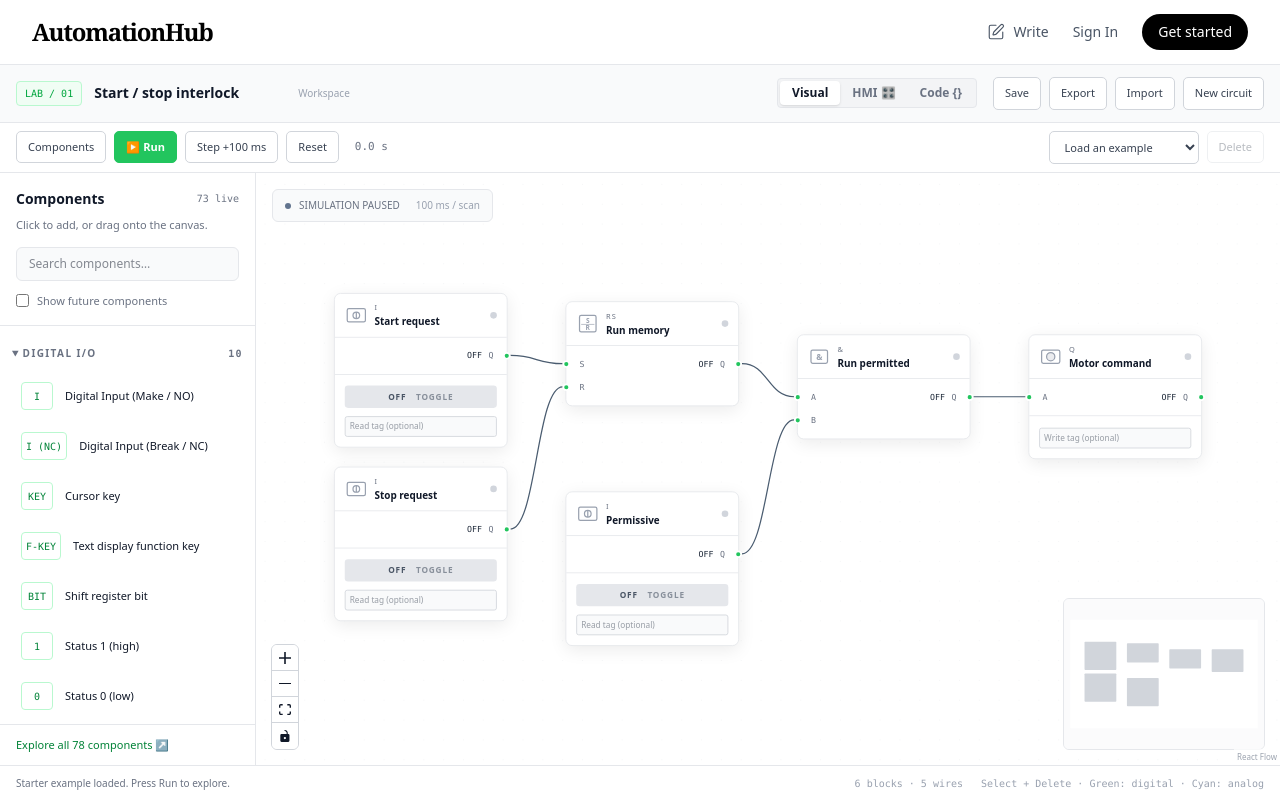
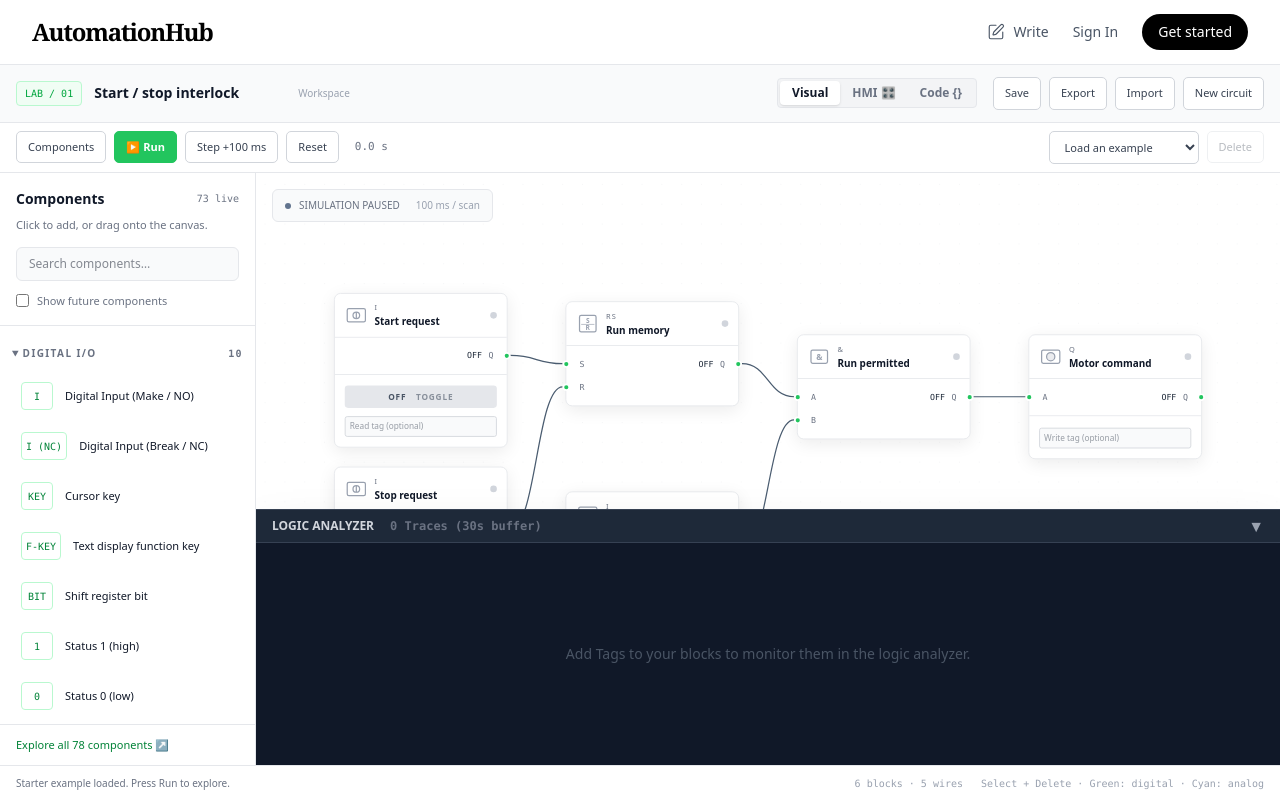
Before and after one commit to Aureum21/industrial_automation, a Next.js app: page /lab in a window 1280 px wide. Built offline with nearby package versions, Linux system fonts and the light colour scheme.

Commit message:
feat: add time-travel logic analyzer oscilloscope

```diff
--- a/src/components/lab/LabWorkspace.tsx
+++ b/src/components/lab/LabWorkspace.tsx
@@ -13,6 +13,7 @@ import type { BlockType, CircuitBlock, CircuitConnection, CircuitDocument, Param
 import Sidebar from '@/components/Sidebar';
 import CircuitNode, { type CircuitFlowNode } from './CircuitNode';
 import HmiCanvas from './HmiCanvas';
+import Oscilloscope from './oscilloscope/Oscilloscope';
 
 const nodeTypes = { circuit: CircuitNode };
 const toWire = (connection: Connection, id: string): CircuitConnection => ({ id, fromBlockId: connection.source, fromPin: connection.sourceHandle ?? '', toBlockId: connection.target, toPin: connection.targetHandle ?? '' });
@@ -32,16 +33,25 @@ function Workspace() {
   const [dslCode, setDslCode] = useState('');
   const [widgets, setWidgets] = useState<HmiWidget[]>([]);
   const [pending, setPending] = useState<{ document: CircuitDocument; label: string } | null>(null);
+  const [timeScrub, setTimeScrub] = useState<number | null>(null);
   const fileRef = useRef<HTMLInputElement>(null);
   const { screenToFlowPosition, fitView } = useReactFlow<CircuitFlowNode>();
 
-  const sync = useCallback(() => {
+  const sync = useCallback((scrubTime: number | null = null) => {
+    let getOutputs = (id: string) => engine.blocks.get(id)?.outputs;
+    if (scrubTime !== null && engine.history.length > 0) {
+      const snapshot = engine.history.find(h => h.timeMs >= scrubTime) ?? engine.history[engine.history.length - 1];
+      if (snapshot) getOutputs = (id: string) => snapshot.outputs[id];
+    }
+
     setNodes(previous => previous.map(node => {
       const block = engine.blocks.get(node.id);
-      return block ? { ...node, data: { ...node.data, outputs: { ...block.outputs }, inputValue: block.value ?? false, tag: block.tag ?? '', params: { ...block.params } } } : node;
+      const outputs = getOutputs(node.id);
+      return block ? { ...node, data: { ...node.data, outputs: { ...(outputs || block.outputs) }, inputValue: block.value ?? false, tag: block.tag ?? '', params: { ...block.params } } } : node;
     }));
     setEdges(previous => previous.map(edge => {
-      const value = engine.blocks.get(edge.source)?.outputs[edge.sourceHandle ?? 'Q'];
+      const outputs = getOutputs(edge.source);
+      const value = outputs ? outputs[edge.sourceHandle ?? 'Q'] : undefined;
       const active = value === true;
       const analog = typeof value === 'number';
       return { ...edge, animated: active, style: { stroke: active ? '#c4ef72' : analog ? '#72d9e5' : '#4a5c70', strokeWidth: active ? 2.5 : 1.5 } };
@@ -54,6 +64,12 @@ function Workspace() {
     try { operation(); setDirty(true); sync(); }
     catch (error) { setNotice(error instanceof Error ? error.message : 'That change could not be applied.'); }
   }, [sync]);
+
+  const handleScrub = useCallback((time: number | null) => {
+    setTimeScrub(time);
+    if (time !== null && running) setRunning(false);
+    sync(time);
+  }, [running, sync]);
 
   const onInput = useCallback((id: string, value: Signal) => mutate(() => engine.setInput(id, value, running)), [engine, mutate, running]);
   const onTag = useCallback((id: string, tag: string) => mutate(() => engine.setTag(id, tag)), [engine, mutate]);
@@ -229,6 +245,7 @@ function Workspace() {
         )}
         {mode === 'visual' && !nodes.length && <div className="pointer-events-none absolute inset-0 grid place-items-center z-10"><div className="max-w-xs text-center"><p className="font-mono text-xs tracking-widest text-green-600">YOUR NEXT EXPERIMENT</p><h2 className="mt-4 text-2xl font-semibold">Start with a signal.</h2><p className="mt-3 text-sm leading-6 text-gray-400">Add an input from the component library, connect a block, and press Run.</p></div></div>}
         <div className="pointer-events-none absolute left-4 top-4 rounded-md border border-gray-200 bg-gray-50/90 px-3 py-2 text-[10px] text-gray-500"><span className={`mr-2 inline-block h-1.5 w-1.5 rounded-full ${running ? 'bg-green-500' : 'bg-slate-500'}`} />{running ? 'SIMULATION RUNNING' : 'SIMULATION PAUSED'}<span className="ml-4 text-gray-400">100 ms / scan</span></div>
+        <Oscilloscope engine={engine} onScrub={handleScrub} scrubTime={timeScrub} />
       </div>
     </div>
     <div className="flex min-h-9 flex-wrap items-center justify-between gap-2 border-t border-gray-200 bg-white px-4 py-2 text-[10px]"><p role="status" className={diagnostics.length ? 'text-amber-500 font-semibold' : notice.includes('Invalid DSL') ? 'text-red-500 font-semibold' : 'text-gray-500'}>{diagnostics[0] ?? notice}</p><span className="font-mono text-gray-400">{nodes.length} blocks · {edges.length} wires <span className="ml-3 hidden sm:inline">Select + Delete · Green: digital · Cyan: analog</span></span></div>
--- /dev/null
+++ b/src/components/lab/oscilloscope/Oscilloscope.tsx
@@ -0,0 +1,152 @@
+import React, { useMemo, useRef, useState } from 'react';
+import type { LogicEngine } from '@/lib/LogicEngine';
+
+
+interface OscilloscopeProps {
+  engine: LogicEngine;
+  onScrub?: (timeMs: number | null) => void;
+  scrubTime?: number | null;
+}
+
+export default function Oscilloscope({ engine, onScrub, scrubTime }: OscilloscopeProps) {
+  const [collapsed, setCollapsed] = useState(false);
+  const containerRef = useRef<HTMLDivElement>(null);
+
+  // Find all tagged blocks to trace
+  const traces = useMemo(() => {
+    const tagged = Array.from(engine.blocks.values()).filter(b => b.tag);
+    return tagged.map(b => ({
+      id: b.id,
+      tag: b.tag!,
+      color: b.type.includes('ANALOG') ? '#3b82f6' : '#22c55e',
+      isAnalog: b.type.includes('ANALOG') || typeof (b.outputs.Q ?? b.outputs.CV ?? b.outputs.RPM) === 'number'
+    }));
+  }, [engine.blocks]);
+
+  if (collapsed) {
+    return (
+      <div className="absolute bottom-0 left-0 right-0 bg-white border-t border-gray-300 p-1 flex justify-center z-50">
+        <button onClick={() => setCollapsed(false)} className="text-xs font-bold text-gray-500 hover:text-gray-800 uppercase tracking-widest">
+          ▲ Open Logic Analyzer
+        </button>
+      </div>
+    );
+  }
+
+  const history = engine.history;
+  const timeWindow = 30000; // 30 seconds
+  const latestTime = history.length > 0 ? history[history.length - 1].timeMs : 0;
+  const minTime = Math.max(0, latestTime - timeWindow);
+
+  return (
+    <div className="absolute bottom-0 left-0 right-0 bg-gray-900 border-t border-gray-700 h-64 flex flex-col z-50 shadow-2xl">
+      <div className="flex justify-between items-center bg-gray-800 px-4 py-1 border-b border-gray-700">
+        <div className="text-xs font-bold text-gray-300 flex items-center gap-4">
+          <span>LOGIC ANALYZER</span>
+          <span className="text-gray-500 font-mono">{traces.length} Traces (30s buffer)</span>
+        </div>
+        <button onClick={() => setCollapsed(true)} className="text-gray-400 hover:text-white">▼</button>
+      </div>
+
+      <div className="flex-1 relative overflow-hidden flex flex-col" ref={containerRef}>
+        {traces.length === 0 ? (
+          <div className="flex-1 flex items-center justify-center text-gray-600 text-sm">
+            Add Tags to your blocks to monitor them in the logic analyzer.
+          </div>
+        ) : (
+          <div className="flex-1 overflow-y-auto overflow-x-hidden flex flex-col">
+            {traces.map(trace => {
+              return (
+                <div key={trace.id} className="h-12 border-b border-gray-800 flex relative group">
+                  <div className="w-32 shrink-0 bg-gray-800 border-r border-gray-700 flex items-center px-2 z-10">
+                    <span className="text-xs font-mono font-bold text-gray-300 truncate" style={{ color: trace.color }}>{trace.tag}</span>
+                  </div>
+                  <div className="flex-1 relative">
+                    <svg className="w-full h-full" preserveAspectRatio="none">
+                      {/* Grid */}
+                      <line x1="0" y1="50%" x2="100%" y2="50%" stroke="#374151" strokeWidth="1" strokeDasharray="2,4" />
+
+                      {/* Trace */}
+                      <TracePath history={history} blockId={trace.id} minTime={minTime} maxTime={Math.max(30000, latestTime)} isAnalog={trace.isAnalog} color={trace.color} />
+                    </svg>
+                  </div>
+                </div>
+              );
+            })}
+          </div>
+        )}
+
+        {/* Scrubber overlay */}
+        {history.length > 0 && onScrub && (
+          <input
+            type="range"
+            className="absolute bottom-0 left-32 right-0 opacity-0 group-hover:opacity-100 cursor-ew-resize h-full z-20"
+            min={minTime}
+            max={Math.max(30000, latestTime)}
+            value={scrubTime ?? Math.max(30000, latestTime)}
+            onChange={e => onScrub(Number(e.target.value))}
+            onMouseUp={() => onScrub(null)}
+            onMouseLeave={() => onScrub(null)}
+          />
+        )}
+      </div>
+    </div>
+  );
+}
+
+function TracePath({ history, blockId, minTime, maxTime, isAnalog, color }: { history: import('@/lib/automation/types').EngineSnapshot[], blockId: string, minTime: number, maxTime: number, isAnalog: boolean, color: string }) {
+  if (history.length === 0) return null;
+
+  const widthMs = maxTime - minTime;
+  if (widthMs <= 0) return null;
+
+  let path = '';
+
+  if (isAnalog) {
+    // Find min and max for scaling
+    let vMin = 0;
+    let vMax = 100; // Default
+    let hasData = false;
+    for (const snap of history) {
+      const val = snap.outputs[blockId]?.Q ?? snap.outputs[blockId]?.CV ?? snap.outputs[blockId]?.RPM;
+      if (typeof val === 'number') {
+        if (!hasData) { vMin = val; vMax = val; hasData = true; }
+        else { vMin = Math.min(vMin, val); vMax = Math.max(vMax, val); }
+      }
+    }
+    if (vMax === vMin) { vMax += 1; vMin -= 1; }
+
+    // Draw line chart
+    history.forEach((snap, i) => {
+      const x = ((snap.timeMs - minTime) / widthMs) * 100;
+      const val = snap.outputs[blockId]?.Q ?? snap.outputs[blockId]?.CV ?? snap.outputs[blockId]?.RPM ?? 0;
+      const y = 100 - (((Number(val) - vMin) / (vMax - vMin)) * 80 + 10); // Leave 10% padding
+
+      if (i === 0) path += `M ${x} ${y} `;
+      else path += `L ${x} ${y} `;
+    });
+
+    return <path d={path} fill="none" stroke={color} strokeWidth="1.5" vectorEffect="non-scaling-stroke" />;
+  } else {
+    // Draw digital square wave
+    let lastY = -1;
+    history.forEach((snap, i) => {
+      const x = ((snap.timeMs - minTime) / widthMs) * 100;
+      const val = snap.outputs[blockId]?.Q === true;
+      const y = val ? 20 : 80;
+
+      if (i === 0) {
+        path += `M ${x} ${y} `;
+        lastY = y;
+      } else {
+        if (y !== lastY) {
+          path += `L ${x} ${lastY} `; // Draw vertical line to step
+        }
+        path += `L ${x} ${y} `;
+        lastY = y;
+      }
+    });
+
+    return <path d={path} fill="none" stroke={color} strokeWidth="2" vectorEffect="non-scaling-stroke" />;
+  }
+}
--- a/src/lib/LogicEngine.ts
+++ b/src/lib/LogicEngine.ts
@@ -25,6 +25,7 @@ export class LogicEngine {
   public connections: CircuitConnection[] = [];
   public timeMs = 0;
   public diagnostics: string[] = [];
+  public history: import('./automation/types.ts').EngineSnapshot[] = [];
 
   private order: string[] = [];
   private incoming = new Map<string, CircuitConnection[]>();
@@ -157,10 +158,21 @@ export class LogicEngine {
         block.state.previous = block.inputs.A;
       }
     }
+    this.recordSnapshot();
+  }
+
+  private recordSnapshot(): void {
+    const outputs: Record<string, Record<string, Signal>> = {};
+    for (const block of this.blocks.values()) {
+      outputs[block.id] = { ...block.outputs };
+    }
+    this.history.push({ timeMs: this.timeMs, outputs });
+    if (this.history.length > 300) this.history.shift(); // Keep last 30 seconds (at 100ms ticks)
   }
 
   reset(): void {
     this.timeMs = 0;
+    this.history = [];
     this.diagnostics = [];
     for (const block of this.blocks.values()) this.initialize(block);
     this.refresh();
--- a/src/lib/automation/types.ts
+++ b/src/lib/automation/types.ts
@@ -90,6 +90,11 @@ export interface CircuitDocument {
   widgets?: HmiWidget[];
 }
 
+export interface EngineSnapshot {
+  timeMs: number;
+  outputs: Record<string, Record<string, Signal>>;
+}
+
 export interface RuntimeBlock extends CircuitBlock {
   inputs: Record<string, Signal>;
   outputs: Record<string, Signal>;
```
